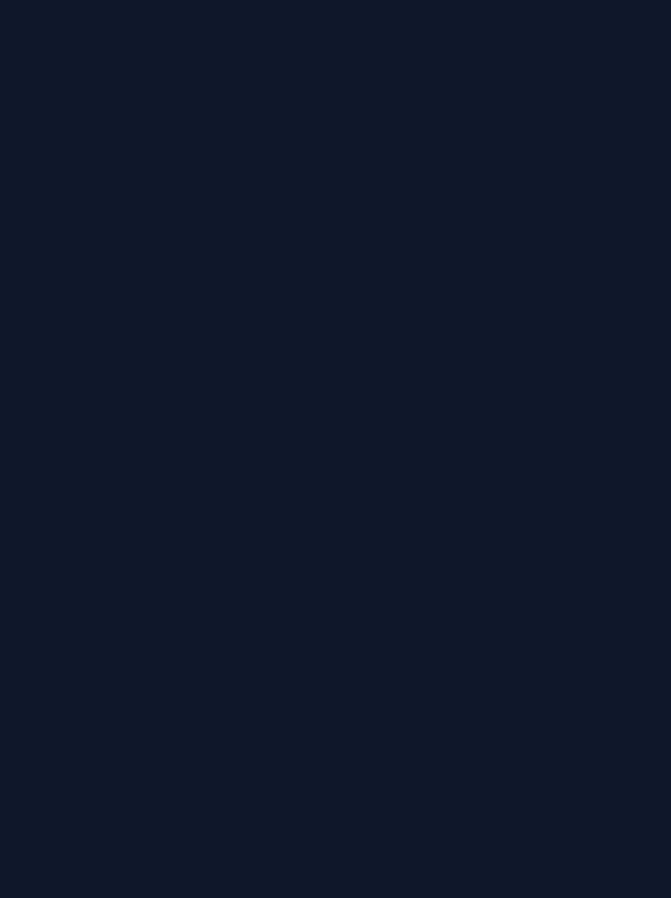
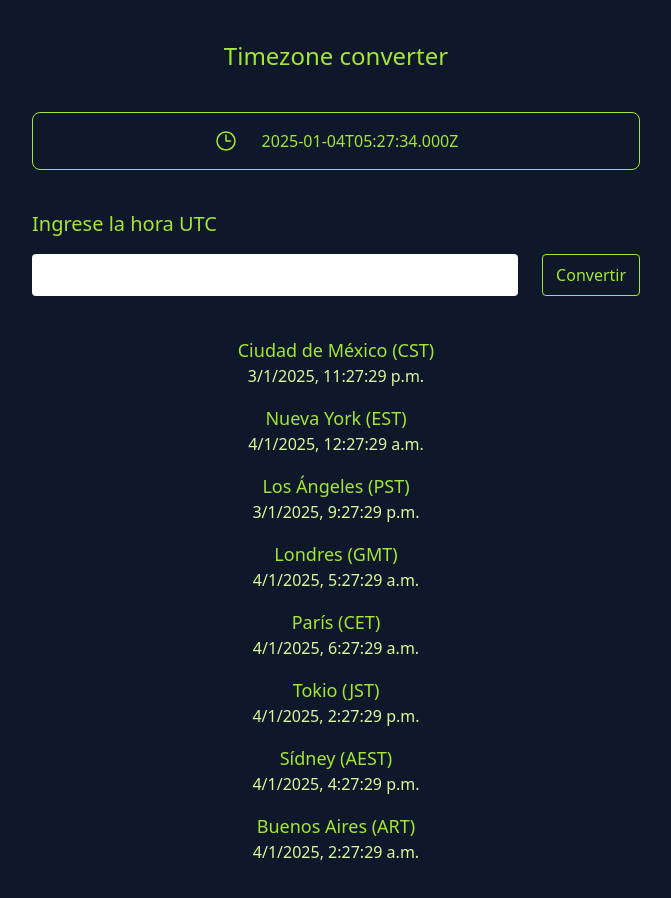
Before and after one commit to emmanueloctavi0/devtools, a React (Vite) app: page /timezone in a window 1280 px wide. Before the commit this address had no page. Shown: the top 898 px of the page, without its empty margins (304-975 px from the left). Before the commit the page ends 800 px from the top, so only its background shows below. Built offline with nearby package versions, Linux system fonts and the light colour scheme.

Commit message:
timezone app added

```diff
--- a/src/Router.jsx
+++ b/src/Router.jsx
@@ -3,13 +3,15 @@ import { Routes, Route } from "react-router";
 import { Codec } from "./codec/pages/Codec";
 import { PageIndex } from "./core/pages/PageIndex";
 import { GeoJsonPage } from "./geojson/pages/GeoJsonPage";
+import { TimezonePage } from "./timezone/pages/TimezonePage";
 
 export const Router = () => {
   return (
     <Routes>
-      <Route path="base64" element={<Codec/>} />
-      <Route path="geojson" element={<GeoJsonPage/>} />
-      <Route path="/" element={<PageIndex/>} />
+      <Route path="base64" element={<Codec />} />
+      <Route path="geojson" element={<GeoJsonPage />} />
+      <Route path="timezone" element={<TimezonePage />} />
+      <Route path="/" element={<PageIndex />} />
     </Routes>
   );
 };
--- a/src/core/pages/PageIndex.jsx
+++ b/src/core/pages/PageIndex.jsx
@@ -5,12 +5,13 @@ export const PageIndex = () => {
   const [tools, setTools] = useState([
     { title: "Base64 Encoder", link: "/base64" },
     { title: "GeoJSON", link: "/geojson" },
+    { title: "TimeZone", link: "/timezone" },
   ]);
 
   return (
     <div className="mx-12 mt-12 grid gap-4 grid-cols-3 grid-rows-3 text-center animate__animated animate__fadeInDown animate__faster">
       {tools.map((tool) => (
-        <ToolLink title={tool.title} link={tool.link} />
+        <ToolLink key={tool.link} title={tool.title} link={tool.link} />
       ))}
     </div>
   );
--- /dev/null
+++ b/src/timezone/components/Clock.jsx
@@ -0,0 +1,21 @@
+import { useEffect, useState } from "react";
+import { ClockIcon } from "./ClockIcon";
+
+export const Clock = () => {
+  const [time, setTime] = useState(new Date().toISOString());
+
+  useEffect(() => {
+    const timer = setInterval(() => {
+      setTime(new Date().toISOString());
+    }, 1000);
+
+    return () => clearInterval(timer);
+  }, []);
+
+  return (
+    <div className="flex items-center justify-center border border-lime-400 rounded-lg p-4">
+      <ClockIcon />
+      <p className="ml-6">{time}</p>
+    </div>
+  );
+};
--- /dev/null
+++ b/src/timezone/components/ClockForm.jsx
@@ -0,0 +1,24 @@
+export const ClockForm = ({ onSubmit }) => {
+  const handleSubmit = (e) => {
+    e.preventDefault();
+    const formData = new FormData(e.target);
+    const utc = formData.get("utc");
+    onSubmit(utc);
+  };
+
+  return (
+    <form className="mt-10" onSubmit={handleSubmit}>
+      <p className="text-xl">Ingrese la hora UTC</p>
+      <div className="flex mt-4">
+        <input
+          className="basis-5/6 rounded mr-6 text-slate-900 px-2"
+          type="text"
+          name="utc"
+        />
+        <button className="basis-1/6 border border-lime-400 p-2 rounded hover:bg-lime-500 hover:text-slate-900 hover:transition-all hover:duration-200 duration-200">
+          Convertir
+        </button>
+      </div>
+    </form>
+  );
+};
--- /dev/null
+++ b/src/timezone/components/ClockIcon.jsx
@@ -0,0 +1,18 @@
+export const ClockIcon = () => {
+  return (
+    <svg
+      xmlns="http://www.w3.org/2000/svg"
+      fill="none"
+      viewBox="0 0 24 24"
+      strokeWidth={1.5}
+      stroke="currentColor"
+      className="size-6"
+    >
+      <path
+        strokeLinecap="round"
+        strokeLinejoin="round"
+        d="M12 6v6h4.5m4.5 0a9 9 0 1 1-18 0 9 9 0 0 1 18 0Z"
+      />
+    </svg>
+  );
+};
--- /dev/null
+++ b/src/timezone/components/ClockResult.jsx
@@ -0,0 +1,27 @@
+export const ClockResult = ({ dateTime }) => {
+  const timeZones = [
+    { name: "Ciudad de México (CST)", zone: "America/Mexico_City" },
+    { name: "Nueva York (EST)", zone: "America/New_York" },
+    { name: "Los Ángeles (PST)", zone: "America/Los_Angeles" },
+    { name: "Londres (GMT)", zone: "Europe/London" },
+    { name: "París (CET)", zone: "Europe/Paris" },
+    { name: "Tokio (JST)", zone: "Asia/Tokyo" },
+    { name: "Sídney (AEST)", zone: "Australia/Sydney" },
+    { name: "Buenos Aires (ART)", zone: "America/Argentina/Buenos_Aires" },
+  ];
+
+  return (
+    <div className="my-10">
+      <ul className="text-center">
+        {timeZones.map((tz) => (
+          <li key={tz.zone} className="mt-4">
+            <p className="text-lg">{tz.name}</p>
+            <p className="text-lime-200">
+              {dateTime.toLocaleString("es-MX", { timeZone: tz.zone })}
+            </p>
+          </li>
+        ))}
+      </ul>
+    </div>
+  );
+};
--- /dev/null
+++ b/src/timezone/pages/TimezonePage.jsx
@@ -0,0 +1,23 @@
+import { useState } from "react";
+import { Clock } from "../components/Clock";
+import { ClockForm } from "../components/ClockForm";
+import { ClockResult } from "../components/ClockResult";
+
+export const TimezonePage = () => {
+  const [dateTime, setDateTime] = useState(new Date());
+
+  const onSubmit = (date) => {
+    setDateTime(new Date(date));
+  };
+
+  return (
+    <>
+      <h1 className="text-2xl w-100 text-center my-10">Timezone converter</h1>
+      <div className="container mx-auto px-4 lg:w-1/2">
+        <Clock />
+        <ClockForm onSubmit={onSubmit} />
+        <ClockResult dateTime={dateTime} />
+      </div>
+    </>
+  );
+};
```
